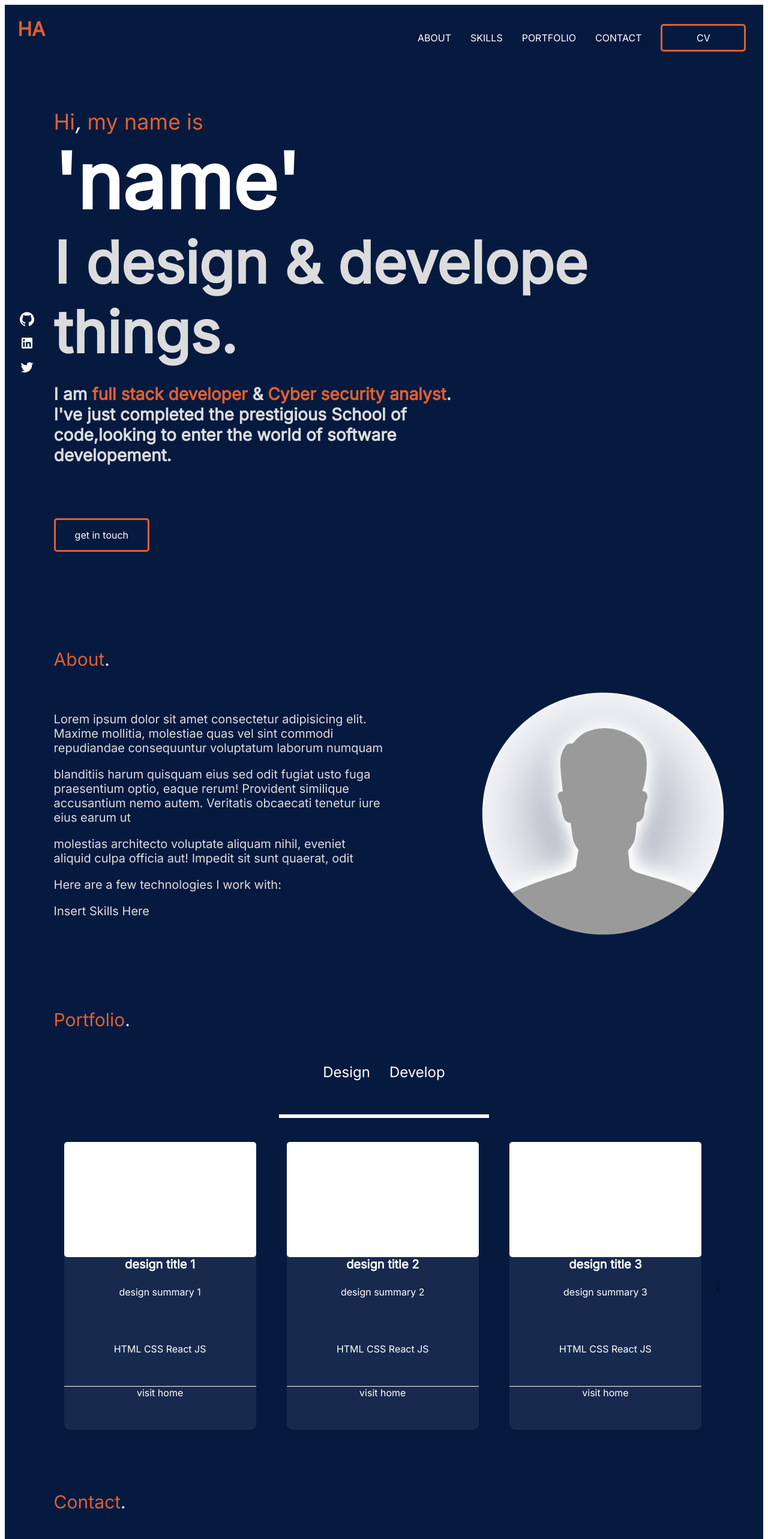
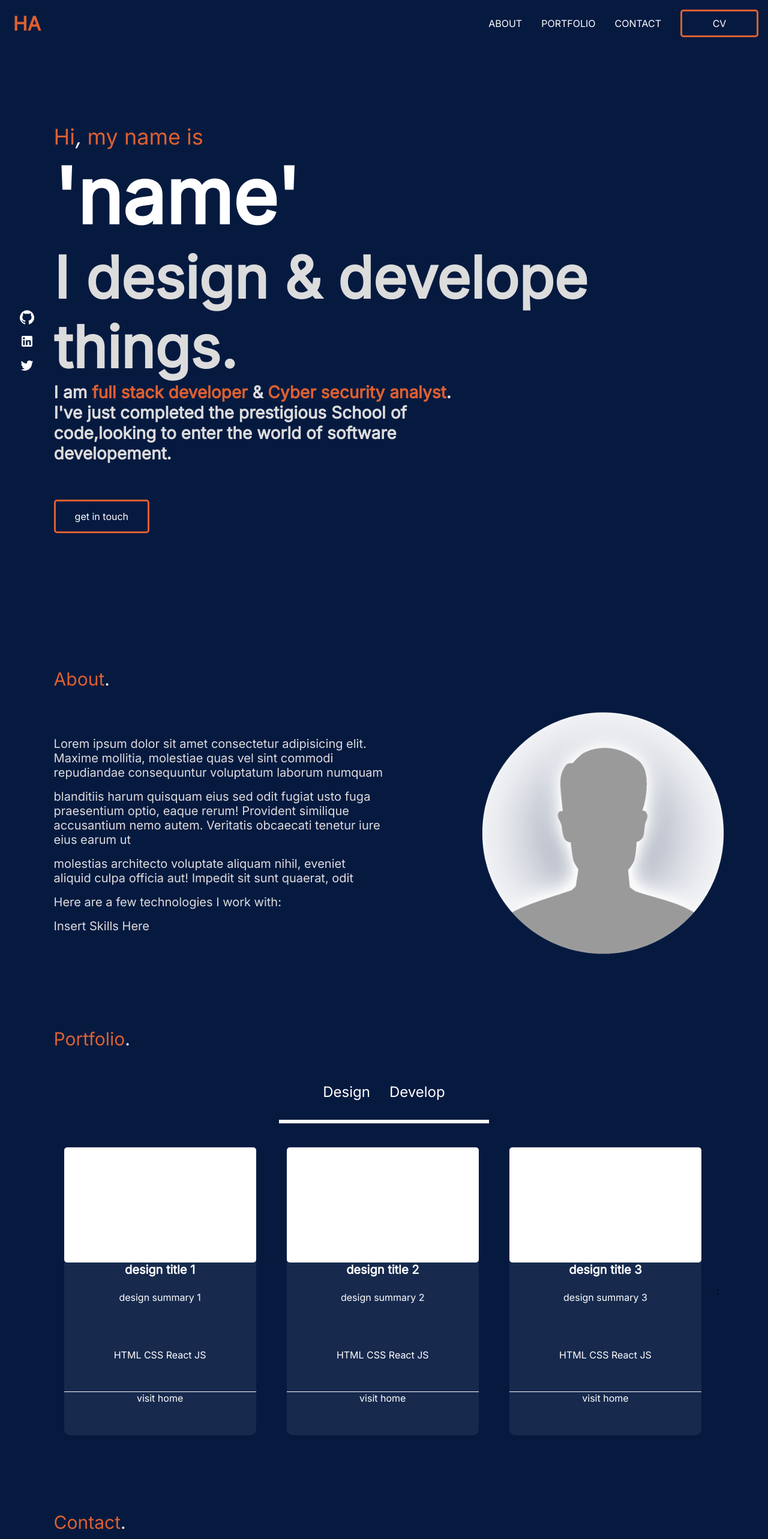
Before and after one commit to hassa09/Portfolio_Host, a React (Create React App) app in the folder portfolio/: page / in a window 1280 px wide. Shown: the top 2566 px of the page at 60% size. Built offline with nearby package versions, Linux system fonts and the light colour scheme.

Commit message:
hav bar sticky scroll working, scroll alignment done, app border is filled and every section has been re-laid in response

```diff
--- a/portfolio/package.json
+++ b/portfolio/package.json
@@ -16,7 +16,9 @@
     "react": "^18.2.0",
     "react-dom": "^18.2.0",
     "react-router-dom": "^6.3.0",
-    "react-scripts": "5.0.1",
+    "react-router-hash-link": "^2.4.3",
+    "react-scripts": "^5.0.1",
+    "react-scroll": "^1.8.7",
     "sass": "^1.53.0",
     "web-vitals": "^2.1.4"
   },
--- a/portfolio/src/App.css
+++ b/portfolio/src/App.css
@@ -4,14 +4,12 @@
   display: flex;
   align-items: center;
   justify-content: center;
-  /* overflow: hidden; */
   flex-direction: column;
-
   background: #061A40;
 }
 
-/* * {
+* {
   box-sizing: border-box;
   padding: 0;
   margin: 0;
- } */
+ }
--- a/portfolio/src/App.js
+++ b/portfolio/src/App.js
@@ -11,10 +11,18 @@ function App() {
     <div className="App">
       {/* <NewNavbar /> */}
       <Navbar />
-      <Introduction />
-      <About />
-      <PortfolioSection />
-      <Contact />
+      <section id='intro-section'>
+        <Introduction />
+      </section>
+      <section id="about-section">
+        <About />
+      </section>
+      <section id="portfolio-section">
+        <PortfolioSection />
+      </section>
+      <section id="contact-section">
+        <Contact />
+      </section>
     </div>
   );
 }
--- a/portfolio/src/Components/About/about.js
+++ b/portfolio/src/Components/About/about.js
@@ -3,7 +3,7 @@ import './About.css'
 function About () {
 
     return (
-        <div className="about-section-container">
+        <div className="about-section-container" id='About-Link'>
             <div className="about-section-header">
                 <h1 className="about-section-header-wording">About<em>.</em></h1>
             </div>
--- a/portfolio/src/Components/Contact/Contact.css
+++ b/portfolio/src/Components/Contact/Contact.css
@@ -6,8 +6,9 @@
     display: flex;
     flex-direction: column;
     width: 100vw;
-    height: auto;
+    height: 100vh;
 }
+
 .contact-header {
     width: 100vw;
     height: 10vh;
@@ -16,13 +17,13 @@
     align-items: center;
     text-align: left;
     margin-left: 7vw;
-    margin-top: 10vh;
+    margin-top: 15vh;
+    margin-bottom: 10%;
 }
 
 
 .contact-main{
     display: flex;
-    justify-content: space-evenly;
     align-items: center;
     width: 100%;
     height: 100%;
--- a/portfolio/src/Components/Introduction/Introduction.scss
+++ b/portfolio/src/Components/Introduction/Introduction.scss
@@ -10,7 +10,9 @@
     flex-direction: column;
     width: 100vw;
     height: auto;
+    padding-top: 5%;
     margin-top: 5%;
+    margin-bottom: 5%;
 }
 
 .intro-main{
--- a/portfolio/src/Components/Navbar/navbar.js
+++ b/portfolio/src/Components/Navbar/navbar.js
@@ -1,6 +1,10 @@
 import React, { useState } from 'react'
 import { Close, MenuOutlined, } from '@material-ui/icons'
-import { Link } from 'react-router-dom'
+// import { Link } from 'react-router-dom'
+// import { Link, animateScroll as scroll } from "react-scroll";
+import { Link } from "react-scroll";
+
+
 import './navbar.scss';
 
 function Navbar() {
@@ -25,11 +29,20 @@ function Navbar() {
 
 
         <div className='header'>
-            <div className='nav-left'>
                 <div className='navlogo'>
+                <Link
+                    activeClass="active"
+                    to="intro-section"
+                    spy={true}
+                    smooth={true}
+                    offset={-150}
+                    duration={500}>
                     <h1>HA</h1>
+                </Link>
+
                 </div>
-            </div>
+            {/* <div className='nav-left'>
+            </div> */}
             <div className='nav-right'>
                 <nav className={active ? 'navbar':'closed'}>
                     <ul>
@@ -38,16 +51,38 @@ function Navbar() {
                         </div>
 
                         <li>
-                            <Link to='/'>About</Link>
+                            <Link
+                                activeClass="active"
+                                to="about-section"
+                                spy={true}
+                                smooth={true}
+                                offset={-110}
+                                duration={500}>
+                                About
+                            </Link>
+                        </li>
+
+                        <li>
+                            <Link
+                                activeClass="active"
+                                to="portfolio-section"
+                                spy={true}
+                                smooth={true}
+                                offset={10}
+                                duration={500}>
+                                Portfolio
+                            </Link>
                         </li>
                         <li>
-                            <Link to='/'>Skills</Link>
-                        </li>
-                        <li>
-                            <Link to='/'>Portfolio</Link>
-                        </li>
-                        <li>
-                            <Link to='/'>Contact</Link>
+                            <Link
+                                activeClass="active"
+                                to="contact-section"
+                                spy={true}
+                                smooth={true}
+                                offset={20}
+                                duration={500}>
+                                Contact
+                            </Link>
                         </li>
                         <li id='resumeLink'>
                         {resumeLink}
--- a/portfolio/src/Components/Navbar/navbar.scss
+++ b/portfolio/src/Components/Navbar/navbar.scss
@@ -15,45 +15,32 @@
 
     width: 100%;
     display: flex;
-    align-items: flex-start;
+    align-items: center;
     z-index: 1;
     justify-content: space-between;
+}
+.navlogo{
+    width: 7%;
+    text-align: center;
+    position: sticky;
+    display: flex;
+    justify-content: center;
+
+    color: #DD6031;
+    font-family: 'inter';
 
 }
-.nav-left{
-    width: 7%;
-    text-align: center;
-    position:sticky;
-
-    .navlogo {
-        // margin-left: 3.445rem;
-        color: #DD6031;
-        font-family: 'inter';
-    }
-}
-
-.nav-right{
-    width: 50%;
-
-}
-
-
 .header {
     .resumeLink {
         color: black;
         margin-left: 15px;
         font-size: var(--fz-xs);
-
-
     }
-
-
 }
 
 .navbar {
     margin: 0 auto;
     position: right;
-
 }
 
 ul {
--- /dev/null
+++ b/portfolio/src/Components/Portfolio/Portfolio.scss
@@ -0,0 +1,150 @@
+@import '../../color.scss';
+
+
+/*PORTFOLIO SECTION*/
+
+.portfolio-section-container{
+    display: flex;
+    flex-direction: column;
+    width: 100vw;
+    height: auto;
+
+}
+.portfolio-section-header {
+    width: 100vw;
+    height: 10vh;
+
+    display: flex;
+    align-items: center;
+    text-align: left;
+    margin-left: 7vw;
+    margin-top: 10vh;
+}
+
+
+.portfolio-section-main{
+    display: flex;
+    justify-content: space-evenly;
+    align-items: center;
+    width: 100%;
+    height: auto;
+
+}
+
+/* PORTFOLIO HEADER WORDING*/
+.portfolio-header-wording{
+    font-family: 'Inter';
+    font-style: normal;
+    font-weight: 400;
+    font-size: 30px;
+    line-height: 44px;
+
+    color: #DD6031;
+}
+.portfolio-header-wording em{
+    font-family: 'Inter';
+    font-style: normal;
+    font-weight: 400;
+    font-size: 30px;
+    line-height: 44px;
+
+    color: #ffffff;
+}
+
+/*PORTFOLIO INDIVIDUAL CODE*/
+
+.portfolio-individual-design{
+    display: flex;
+    flex-direction: row;
+    justify-content: space-between;
+    align-items: center;
+}
+.portfolio-individual-develop{
+    display: flex;
+    flex-direction: row;
+    justify-content: space-between;
+    align-items: center;
+}
+
+.portfolio-individual-container{
+    display: flex;
+    flex-direction: column;
+    width: 25vw;
+    height: 60vh;
+
+    margin-inline: 2vw;
+    background:$project-background-color;
+    border-radius: 10px;
+
+    font-family: "Inter";
+    color: #ffffff;
+    justify-content: center;
+    align-items: center;
+    text-align: center;
+}
+
+.portfolio-individual-image {
+    width: 100%;
+    height: 40%;
+
+    background-color: #ffffff;
+    border-radius: 5px;
+    font-family: "Inter";
+}
+.portfolio-individual-header {
+    width: 100%;
+    height: 10%;
+
+    font-style: normal;
+    font-weight: 600;
+    font-size: 20px;
+
+}
+.portfolio-individual-summary {
+    width: 100%;
+    height: 20%;
+}
+.portfolio-individual-icons {
+    width: 100%;
+    height: 15%;
+    border-bottom: 1.5px solid white;
+
+
+}
+.portfolio-individual-actions {
+    width: 100%;
+    height: 15%;
+
+}
+
+/* TABS BAR*/
+
+.nav {
+    font-family: 'Inter';
+    font-style: normal;
+    font-weight: 500;
+    font-size: 24px;
+    line-height: 29px;
+    display: flex;
+    justify-content: center;
+    color: #ffffff;
+    list-style-type: none;
+    padding-inline: 5%;
+    margin-top: 5%;
+
+}
+li{
+    padding-inline: 50px;
+    align-items: center;
+}
+
+.tab-box{
+    border-bottom: 6.5px solid $the-dot-docoration-color;
+    margin-inline: 30vw;
+    margin-bottom: 5vh;
+    padding-bottom: 2vh;
+    border-bottom: 6.5px solid white;
+    margin-inline: 30vw;
+    margin-bottom: 5vh;
+    padding-bottom: 2vh;
+}
```
Also changed, not shown: 1 other file (tests, documents, lock files or other folders).
